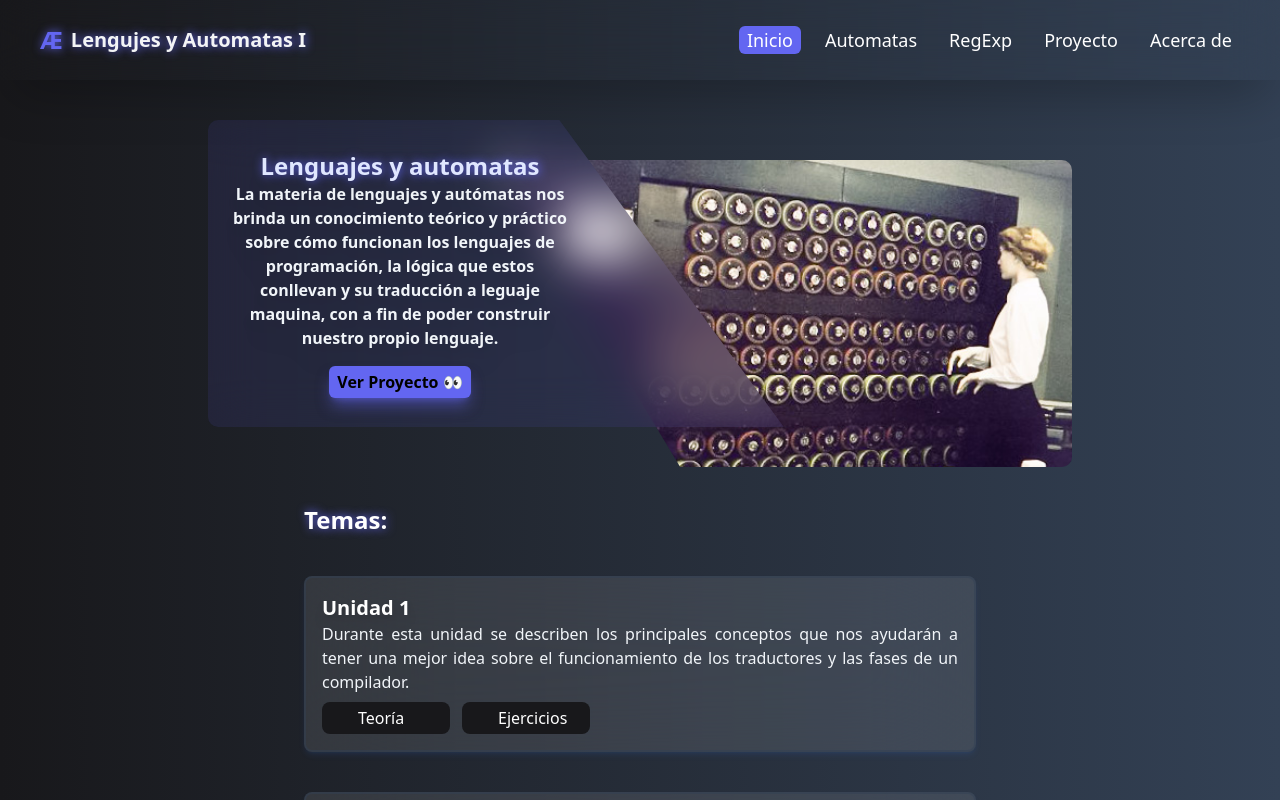
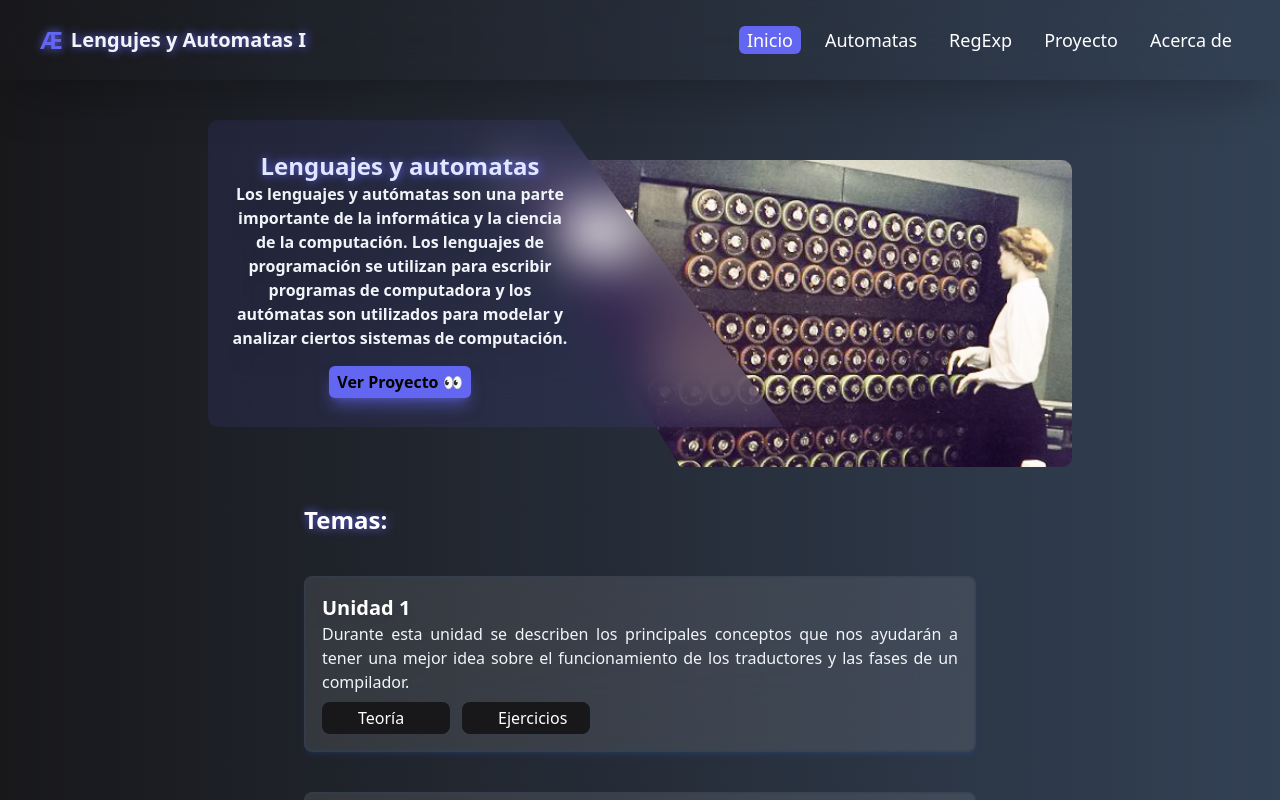
Before and after one commit to AxelTEC/lenguajes-y-automatas, a Next.js app: page / in a window 1280 px wide. Shown: the top 800 px of the page. Built offline with nearby package versions, Linux system fonts and the light colour scheme; some icons are missing.

Commit message:
Actualizando informacion banner

```diff
--- a/app/components/Banner.jsx
+++ b/app/components/Banner.jsx
@@ -7,15 +7,14 @@ const Banner = () => {
 		<div className="relative h-96 w-full max-w-3xl m-auto">
 			<div className="ex left-[-3rem] bg-indigo-500/10 backdrop-blur-xl mt-10 absolute z-40 md:rounded-lg md:left-[15%] md:px-3 sm:left-[5%]">
 				<div className="flex flex-col text-left justify-center h-full w-4/6 items-left p-6 md:p-1 md:w-full">
-					<h1 className="md:text-md sm:text-sm text-shadow text-center text-indigo-100 font-bold z-20 text-2xl drop-shadow-xl shadow-orange-500">
+					<h1 className="md:text-md sm:text-lg text-shadow text-center text-indigo-100 font-bold z-20 text-2xl drop-shadow-xl shadow-orange-500">
 						Lenguajes y automatas
 					</h1>
-					<p className="md:text-sm sm:text-xs text-slate-100 max-w-md text-center font-bold text-md drop-shadow-xl shadow-orange-500 md:text-justify">
-						La materia de lenguajes y autómatas nos brinda un conocimiento
-						teórico y práctico sobre cómo funcionan los lenguajes de
-						programación, la lógica que estos conllevan y su traducción a
-						leguaje maquina, con a fin de poder construir nuestro propio
-						lenguaje.
+					<p className="md:text-sm sm:text-xs sm:mt-1 text-slate-100 max-w-md text-center font-bold text-md drop-shadow-xl shadow-orange-500 md:text-justify">
+						Los lenguajes y autómatas son una parte importante de la informática
+						y la ciencia de la computación. Los lenguajes de programación se
+						utilizan para escribir programas de computadora y los autómatas son
+						utilizados para modelar y analizar ciertos sistemas de computación.
 					</p>
 					<Link
 						href="./proyecto"
```
